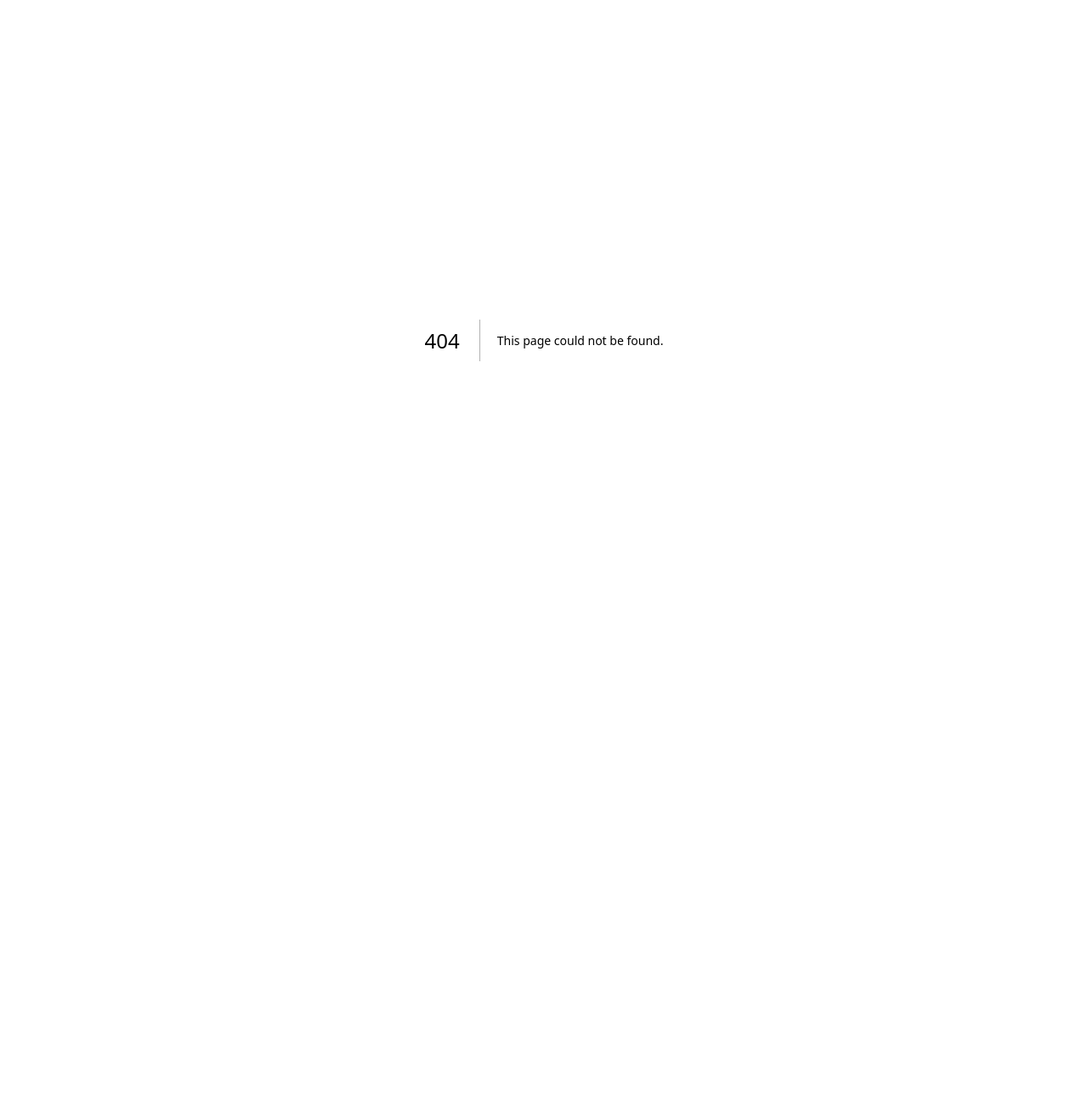
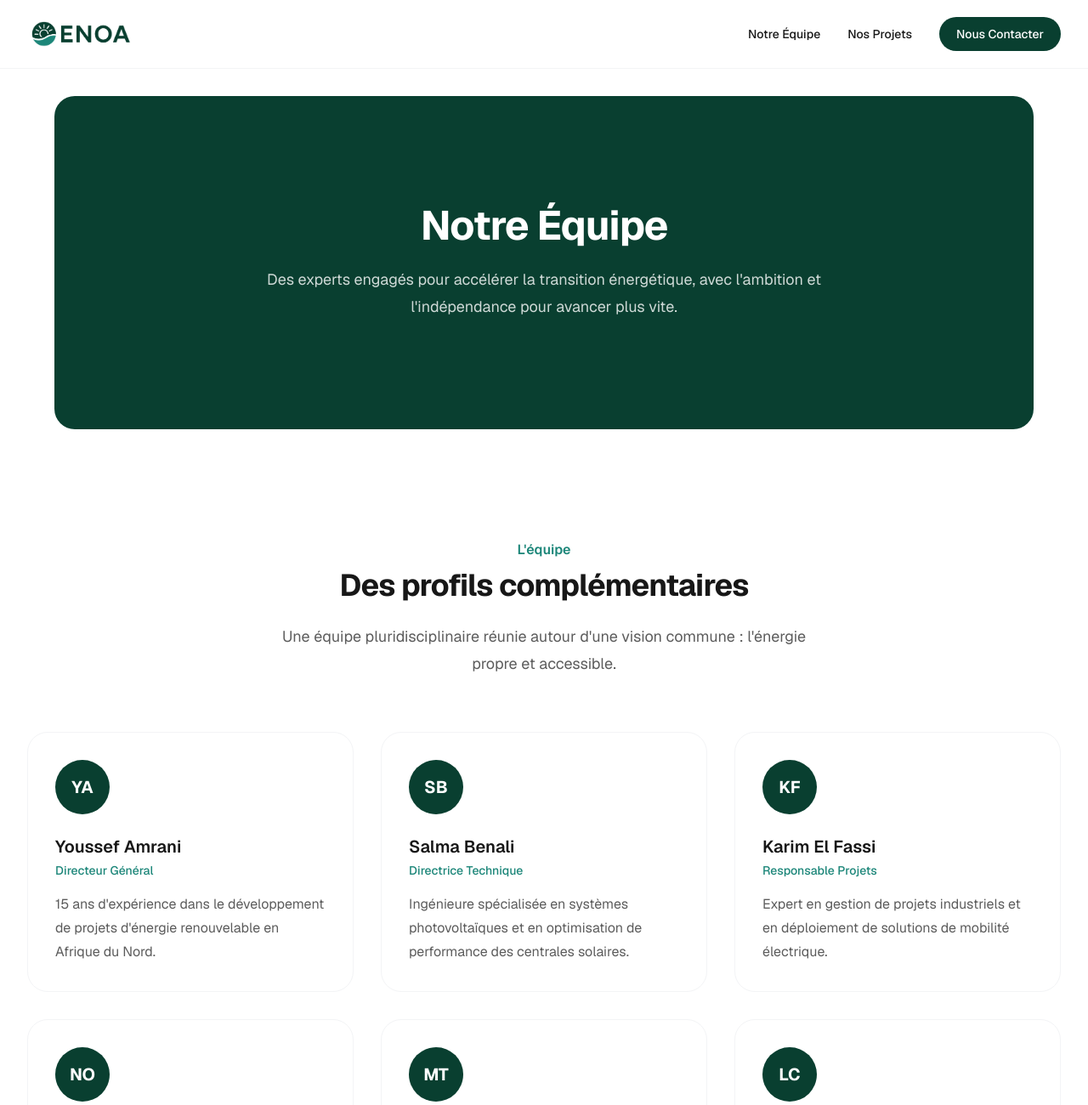
Before and after one commit to t-akz/EnoaSite, a Next.js app: page /equipe in a window 1280 px wide. Before the commit this address had no page. Shown: the top 1300 px of the page at 85% size. Before the commit the page ends 800 px from the top, so only its background shows below. Built offline with nearby package versions, Linux system fonts and the light colour scheme.

Commit message:
Pages Equipe et Projet added

```diff
--- /dev/null
+++ b/src/app/equipe/page.tsx
@@ -0,0 +1,101 @@
+import Header from "@/components/Header";
+import Footer from "@/components/Footer";
+import type { Metadata } from "next";
+
+export const metadata: Metadata = {
+  title: "Notre Équipe – Enoa",
+  description: "Découvrez l'équipe Enoa, des experts passionnés par la transition énergétique au Maroc.",
+};
+
+const team = [
+  {
+    name: "Youssef Amrani",
+    role: "Directeur Général",
+    bio: "15 ans d'expérience dans le développement de projets d'énergie renouvelable en Afrique du Nord.",
+    initials: "YA",
+  },
+  {
+    name: "Salma Benali",
+    role: "Directrice Technique",
+    bio: "Ingénieure spécialisée en systèmes photovoltaïques et en optimisation de performance des centrales solaires.",
+    initials: "SB",
+  },
+  {
+    name: "Karim El Fassi",
+    role: "Responsable Projets",
+    bio: "Expert en gestion de projets industriels et en déploiement de solutions de mobilité électrique.",
+    initials: "KF",
+  },
+  {
+    name: "Nadia Ouhssaine",
+    role: "Responsable Finance",
+    bio: "Spécialiste en financement de projets d'infrastructure énergétique et en montages financiers complexes.",
+    initials: "NO",
+  },
+  {
+    name: "Mehdi Tazi",
+    role: "Ingénieur Maintenance",
+    bio: "Garant de la performance et de la disponibilité des installations sur l'ensemble du parc opéré par Enoa.",
+    initials: "MT",
+  },
+  {
+    name: "Lina Cherti",
+    role: "Chargée de Développement",
+    bio: "En charge de l'identification et du développement de nouveaux projets solaires et de mobilité au Maroc.",
+    initials: "LC",
+  },
+];
+
+export default function EquipePage() {
+  return (
+    <div className="min-h-screen bg-background">
+      <Header />
+      <main>
+        {/* Hero */}
+        <section className="bg-primary py-24 sm:py-32 mx-4 sm:mx-8 lg:mx-16 rounded-3xl mt-8">
+          <div className="mx-auto max-w-7xl px-6 lg:px-8 text-center">
+            <h1 className="text-4xl font-bold tracking-tight text-white sm:text-5xl">
+              Notre Équipe
+            </h1>
+            <p className="mt-6 text-lg leading-8 text-white/80 max-w-2xl mx-auto">
+              Des experts engagés pour accélérer la transition énergétique, avec l&apos;ambition et l&apos;indépendance pour avancer plus vite.
+            </p>
+          </div>
+        </section>
+
+        {/* Team grid */}
+        <section className="py-24 sm:py-32">
+          <div className="mx-auto max-w-7xl px-6 lg:px-8">
+            <div className="mx-auto max-w-2xl text-center mb-16">
+              <h2 className="text-base font-semibold leading-7 text-secondary">L&apos;équipe</h2>
+              <p className="mt-2 text-3xl font-bold tracking-tight text-foreground sm:text-4xl">
+                Des profils complémentaires
+              </p>
+              <p className="mt-6 text-lg leading-8 text-foreground/70">
+                Une équipe pluridisciplinaire réunie autour d&apos;une vision commune : l&apos;énergie propre et accessible.
+              </p>
+            </div>
+
+            <div className="grid grid-cols-1 gap-8 sm:grid-cols-2 lg:grid-cols-3">
+              {team.map((member) => (
+                <div
+                  key={member.name}
+                  className="flex flex-col rounded-3xl bg-white p-8 border border-gray-100 hover:shadow-lg transition-shadow"
+                >
+                  {/* Avatar */}
+                  <div className="mb-6 flex h-16 w-16 items-center justify-center rounded-full bg-primary text-white text-xl font-bold">
+                    {member.initials}
+                  </div>
+                  <h3 className="text-xl font-semibold text-foreground">{member.name}</h3>
+                  <p className="mt-1 text-sm font-medium text-secondary">{member.role}</p>
+                  <p className="mt-4 text-base leading-7 text-foreground/70 flex-grow">{member.bio}</p>
+                </div>
+              ))}
+            </div>
+          </div>
+        </section>
+      </main>
+      <Footer />
+    </div>
+  );
+}
--- /dev/null
+++ b/src/app/projets/page.tsx
@@ -0,0 +1,134 @@
+import Header from "@/components/Header";
+import Footer from "@/components/Footer";
+import type { Metadata } from "next";
+
+export const metadata: Metadata = {
+  title: "Nos Projets – Enoa",
+  description: "Découvrez les projets solaires et de mobilité électrique réalisés par Enoa au Maroc.",
+};
+
+const projects = [
+  {
+    title: "Centrale Solaire – Région Souss",
+    capacity: "5 MWc",
+    category: "Production Photovoltaïque",
+    description: "Développement, financement et exploitation d'une centrale solaire au sol pour un industriel agroalimentaire dans la région de Souss-Massa.",
+    image: "/photovolt.jpg",
+    status: "En exploitation",
+  },
+  {
+    title: "Flotte Électrique – Grand Casablanca",
+    capacity: "120 bornes",
+    category: "Mobilité Électrique",
+    description: "Déploiement d'un réseau de recharge rapide pour la flotte logistique d'un opérateur de la grande distribution dans le Grand Casablanca.",
+    image: "/mobelec.png",
+    status: "En exploitation",
+  },
+  {
+    title: "Maintenance Multi-Sites – Marrakech",
+    capacity: "30 sites",
+    category: "Installation & Maintenance",
+    description: "Contrat de maintenance préventive et corrective sur 30 installations photovoltaïques réparties dans la région de Marrakech-Safi.",
+    image: "/instaetmaint.jpg",
+    status: "En cours",
+  },
+  {
+    title: "Centrale Solaire – Zone Industrielle Tanger",
+    capacity: "8 MWc",
+    category: "Production Photovoltaïque",
+    description: "Projet en développement pour l'alimentation en énergie solaire d'une zone industrielle dans la région de Tanger-Tétouan.",
+    image: "/photovolt.jpg",
+    status: "En développement",
+  },
+];
+
+const statusColor: Record<string, string> = {
+  "En exploitation": "bg-green-100 text-green-800",
+  "En cours": "bg-blue-100 text-blue-800",
+  "En développement": "bg-amber-100 text-amber-800",
+};
+
+export default function ProjetsPage() {
+  return (
+    <div className="min-h-screen bg-background">
+      <Header />
+      <main>
+        {/* Hero */}
+        <section className="bg-primary py-24 sm:py-32 mx-4 sm:mx-8 lg:mx-16 rounded-3xl mt-8">
+          <div className="mx-auto max-w-7xl px-6 lg:px-8 text-center">
+            <h1 className="text-4xl font-bold tracking-tight text-white sm:text-5xl">
+              Nos Projets
+            </h1>
+            <p className="mt-6 text-lg leading-8 text-white/80 max-w-2xl mx-auto">
+              Chaque projet est une étape concrète vers un Maroc plus indépendant et plus durable sur le plan énergétique.
+            </p>
+          </div>
+        </section>
+
+        {/* Chiffres clés */}
+        <section className="py-16">
+          <div className="mx-auto max-w-7xl px-6 lg:px-8">
+            <dl className="grid grid-cols-2 gap-8 lg:grid-cols-4 text-center">
+              {[
+                { value: "+15 MWc", label: "Capacité développée" },
+                { value: "+30 sites", label: "Sites équipés" },
+                { value: "300K t", label: "CO₂ évitées" },
+                { value: "100%", label: "Indépendant & privé" },
+              ].map((stat) => (
+                <div key={stat.label} className="flex flex-col gap-2">
+                  <dd className="text-4xl font-bold text-primary">{stat.value}</dd>
+                  <dt className="text-sm text-foreground/60">{stat.label}</dt>
+                </div>
+              ))}
+            </dl>
+          </div>
+        </section>
+
+        {/* Project cards */}
+        <section className="py-16 sm:py-24">
+          <div className="mx-auto max-w-7xl px-6 lg:px-8">
+            <div className="mx-auto max-w-2xl text-center mb-16">
+              <h2 className="text-base font-semibold leading-7 text-secondary">Références</h2>
+              <p className="mt-2 text-3xl font-bold tracking-tight text-foreground sm:text-4xl">
+                Projets réalisés & en cours
+              </p>
+            </div>
+
+            <div className="grid grid-cols-1 gap-8 sm:grid-cols-2">
+              {projects.map((project) => (
+                <div
+                  key={project.title}
+                  className="flex flex-col rounded-3xl overflow-hidden relative"
+                  style={{
+                    backgroundImage: `url('${project.image}')`,
+                    backgroundSize: "cover",
+                    backgroundPosition: "center",
+                    minHeight: "320px",
+                  }}
+                >
+                  {/* Dark overlay */}
+                  <div
+                    className="absolute inset-0 rounded-3xl"
+                    style={{ background: "linear-gradient(to top, rgba(0,0,0,0.85) 0%, rgba(0,0,0,0.45) 60%, rgba(0,0,0,0.25) 100%)" }}
+                  />
+                  <div className="relative z-10 flex flex-col h-full justify-end p-8">
+                    <div className="flex items-center gap-3 mb-3">
+                      <span className={`text-xs font-semibold px-3 py-1 rounded-full ${statusColor[project.status]}`}>
+                        {project.status}
+                      </span>
+                      <span className="text-white/60 text-xs">{project.category}</span>
+                    </div>
+                    <h3 className="text-2xl font-light text-white mb-2">{project.title}</h3>
+                    <p className="text-3xl font-bold text-secondary mb-4">{project.capacity}</p>
+                    <p className="text-base text-white/80 leading-7">{project.description}</p>
+                  </div>
+                </div>
+              ))}
+            </div>
+          </div>
+        </section>
+      </main>
+      <Footer />
+    </div>
+  );
+}
--- a/src/components/Header.tsx
+++ b/src/components/Header.tsx
@@ -18,11 +18,11 @@ export default function Header() {
                     </div>
                 </Link>
                 <nav className="hidden md:flex items-center gap-8">
-                    <Link href="#impact" className="text-sm font-medium text-foreground hover:text-primary transition-colors">
-                        Notre Impact
+                    <Link href="/equipe" className="text-sm font-medium text-foreground hover:text-primary transition-colors">
+                        Notre Équipe
                     </Link>
-                    <Link href="#services" className="text-sm font-medium text-foreground hover:text-primary transition-colors">
-                        Nos Services
+                    <Link href="/projets" className="text-sm font-medium text-foreground hover:text-primary transition-colors">
+                        Nos Projets
                     </Link>
                     <Link
                         href="#contact"
```
